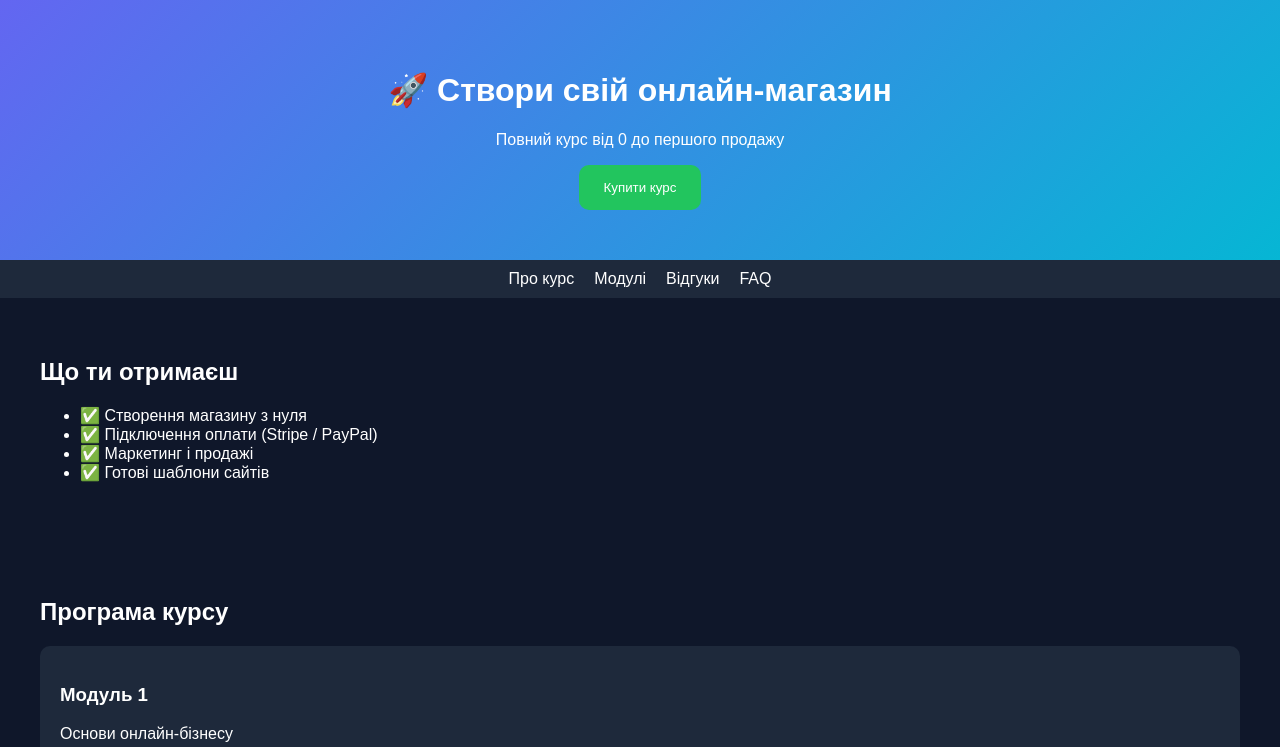
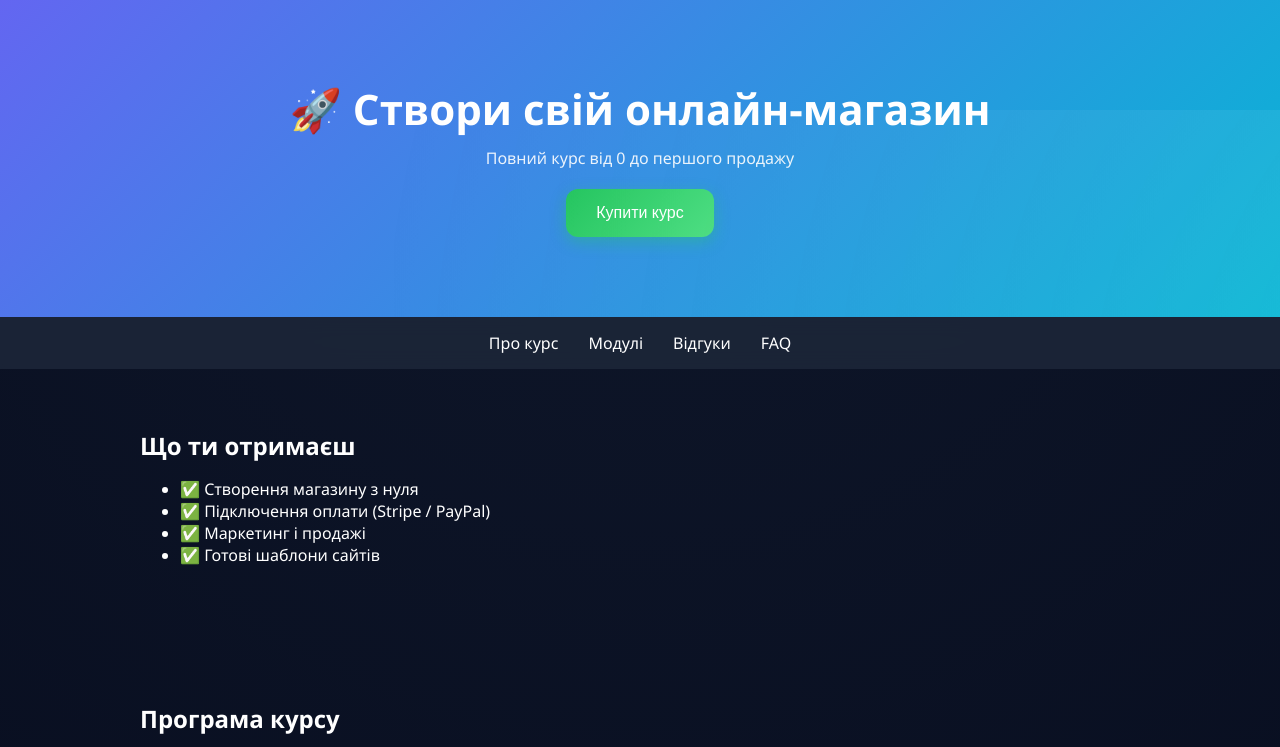
Before and after one commit to ALTSETING/Amway-ALTSETING, a plain HTML site: page index.html in a window 1280 px wide. Shown: the top 747 px of the page. Drawn offline with Linux system fonts and the light colour scheme.

Commit message:
Update style.css

```diff
--- a/style.css
+++ b/style.css
@@ -1,62 +1,178 @@
+/* GLOBAL */
 body {
-  font-family: Arial;
+  font-family: 'Segoe UI', sans-serif;
   margin: 0;
-  background: #0f172a;
+  background: radial-gradient(circle at top, #0f172a, #020617);
   color: white;
+  overflow-x: hidden;
 }
 
+h1, h2, h3 {
+  margin: 0;
+}
+
+/* HEADER */
 header {
   text-align: center;
-  padding: 50px;
+  padding: 80px 20px;
   background: linear-gradient(135deg, #6366f1, #06b6d4);
+  position: relative;
+  overflow: hidden;
 }
 
+header::after {
+  content: "";
+  position: absolute;
+  width: 200%;
+  height: 200%;
+  background: radial-gradient(circle, rgba(255,255,255,0.1), transparent);
+  animation: moveBg 10s linear infinite;
+}
+
+@keyframes moveBg {
+  from { transform: translate(-25%, -25%); }
+  to { transform: translate(0%, 0%); }
+}
+
+header h1 {
+  font-size: 42px;
+}
+
+header p {
+  opacity: 0.9;
+  margin: 10px 0 20px;
+}
+
+/* NAV */
 nav {
   display: flex;
   justify-content: center;
-  gap: 20px;
-  background: #1e293b;
-  padding: 10px;
+  gap: 30px;
+  background: rgba(30, 41, 59, 0.8);
+  backdrop-filter: blur(10px);
+  padding: 15px;
+  position: sticky;
+  top: 0;
+  z-index: 100;
 }
 
 nav a {
   color: white;
   text-decoration: none;
+  position: relative;
+  transition: 0.3s;
 }
 
-section {
-  padding: 40px;
+nav a::after {
+  content: "";
+  position: absolute;
+  width: 0%;
+  height: 2px;
+  background: #22c55e;
+  left: 0;
+  bottom: -5px;
+  transition: 0.3s;
 }
 
+nav a:hover::after {
+  width: 100%;
+}
+
+/* SECTIONS */
+section {
+  padding: 60px 20px;
+  max-width: 1000px;
+  margin: auto;
+}
+
+/* MODULES */
 .module {
+  background: rgba(30, 41, 59, 0.6);
+  margin: 15px 0;
+  padding: 25px;
+  border-radius: 15px;
+  backdrop-filter: blur(15px);
+  transition: 0.3s;
+  border: 1px solid rgba(255,255,255,0.1);
+}
+
+.module:hover {
+  transform: translateY(-5px) scale(1.02);
+  box-shadow: 0 10px 30px rgba(0,0,0,0.5);
+}
+
+/* REVIEWS */
+.review {
+  background: linear-gradient(135deg, #334155, #1e293b);
+  margin: 10px;
+  padding: 20px;
+  border-radius: 15px;
+  transition: 0.3s;
+}
+
+.review:hover {
+  transform: scale(1.05);
+}
+
+/* BUTTONS */
+button {
+  padding: 15px 30px;
+  border: none;
+  background: linear-gradient(135deg, #22c55e, #4ade80);
+  color: white;
+  border-radius: 12px;
+  cursor: pointer;
+  font-size: 16px;
+  transition: 0.3s;
+  box-shadow: 0 5px 15px rgba(34,197,94,0.4);
+}
+
+button:hover {
+  transform: scale(1.05);
+  box-shadow: 0 10px 25px rgba(34,197,94,0.6);
+}
+
+/* FAQ */
+details {
   background: #1e293b;
+  padding: 15px;
+  border-radius: 10px;
   margin: 10px 0;
-  padding: 20px;
+}
+
+summary {
+  cursor: pointer;
+  font-weight: bold;
+}
+
+/* FOOTER */
+footer {
+  text-align: center;
+  padding: 30px;
+  background: #020617;
+  opacity: 0.7;
+}
+
+/* SCROLLBAR */
+::-webkit-scrollbar {
+  width: 8px;
+}
+
+::-webkit-scrollbar-thumb {
+  background: #22c55e;
   border-radius: 10px;
 }
 
-.review {
-  background: #334155;
-  margin: 10px;
-  padding: 15px;
-  border-radius: 10px;
+/* GLOW EFFECT */
+.module::before {
+  content: "";
+  position: absolute;
+  inset: 0;
+  border-radius: 15px;
+  padding: 1px;
+  background: linear-gradient(45deg, #22c55e, transparent);
+  -webkit-mask: linear-gradient(#fff 0 0) content-box, linear-gradient(#fff 0 0);
+  -webkit-mask-composite: xor;
+  mask-composite: exclude;
+  opacity: 0.3;
 }
-
-button {
-  padding: 15px 25px;
-  border: none;
-  background: #22c55e;
-  color: white;
-  border-radius: 10px;
-  cursor: pointer;
-}
-
-button:hover {
-  background: #16a34a;
-}
-
-footer {
-  text-align: center;
-  padding: 20px;
-  background: #020617;
-}
```
